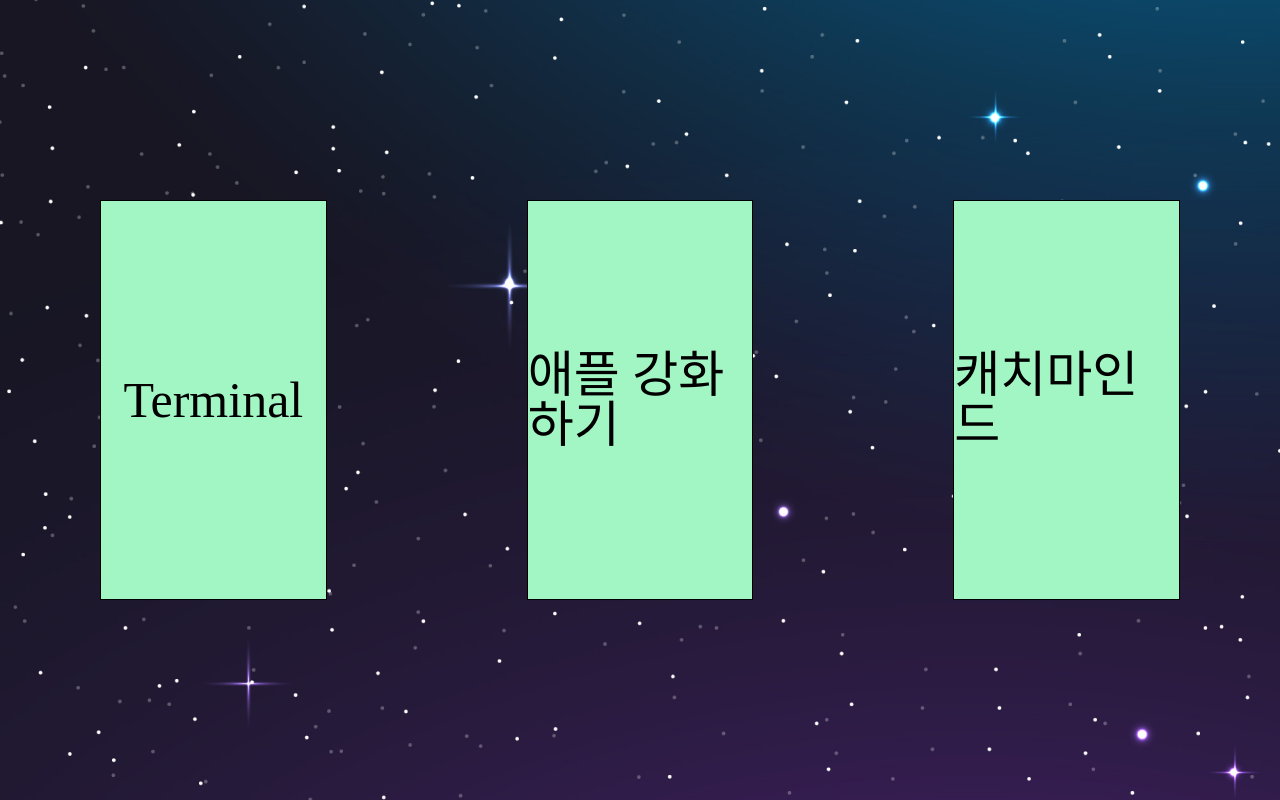
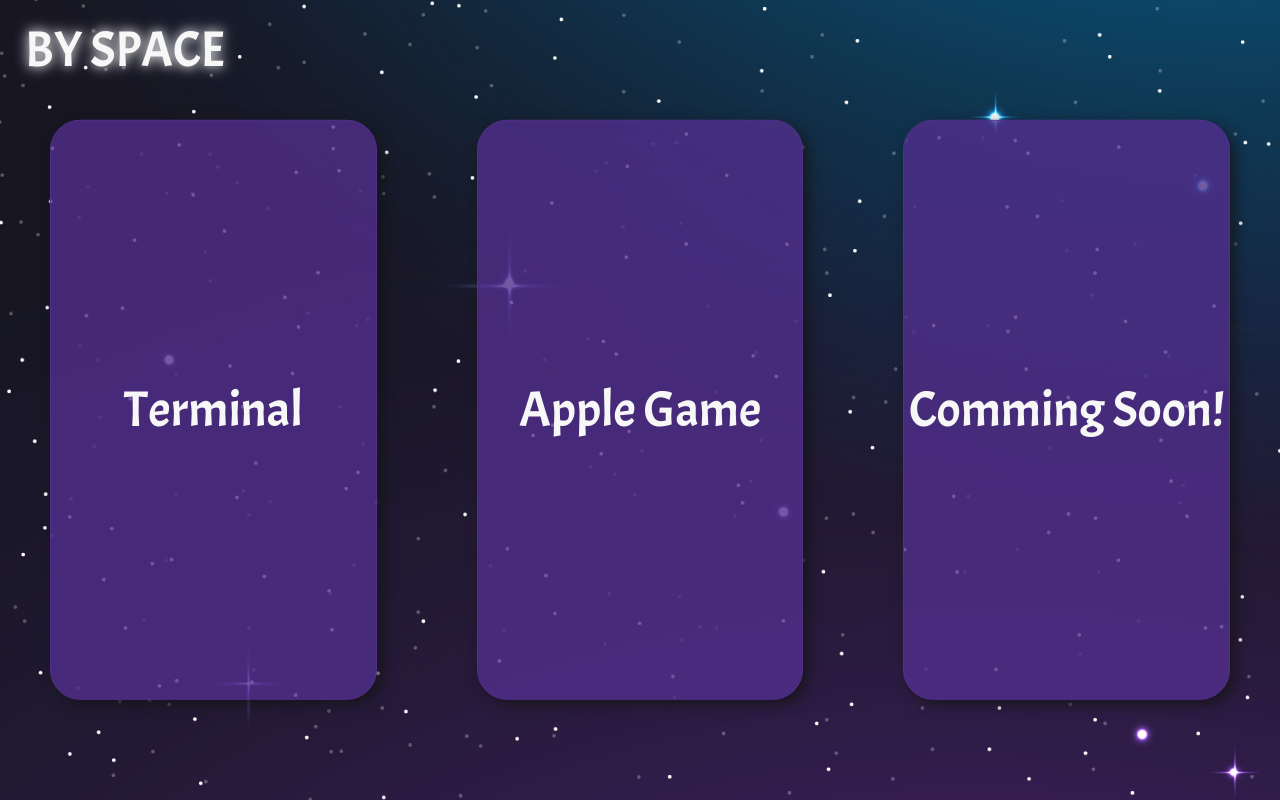
Before and after one commit to taulmax/quing_ming, a plain HTML site: page index.html in a window 1280 px wide. Both pictures are taken after a click on the button "PLAY". Drawn offline with Linux system fonts and the light colour scheme.

Commit message:
자잘 수정

```diff
--- a/css/style.css
+++ b/css/style.css
@@ -56,6 +56,18 @@ body {
     box-shadow: 5px 5px 15px 5px #FFD200;
 }
 
+/* LOGO CSS */
+#logo {
+    font-family: 'Acme', sans-serif;
+    color: rgb(247, 247, 247);
+    text-shadow: 0 0 15px rgba(255, 255, 255, 0.8), 0 0 10px rgba(255, 255, 255, .5);
+    font-size: 50px;
+    cursor: pointer;
+    position: absolute;
+    left: 25px;
+    top: 25px;
+}
+
 /* Select Page CSS */
 #selectPage {
     width: 100%;
@@ -72,16 +84,40 @@ body {
 }
 
 .select_wrapper .game_box {
-    margin: 0px 100px;
+    font-family: 'Acme', sans-serif;
+    margin: 0px 50px;
     border: 1px solid black;
-    width: 400px;
-    height: 400px;
+    width: 350px;
+    height: 580px;
     display: flex;
     justify-content: center;
     align-items: center;
     font-size: 50px;
     cursor: pointer;
-    background-color: rgb(162, 246, 195);
+    background-color: rgba(82, 47, 141, 0.8);
+    border-color: rgb(82 47 141);
+    border-radius: 30px;
+    color: rgb(247, 247, 247);
+    -webkit-box-shadow: 5px 5px 15px -2px #141414;
+    box-shadow: 5px 5px 15px -2px #141414;
+    animation: game_box_dungsil 1s infinite alternate;
+    transition: all 0.2s ease-out;
+}
+
+.select_wrapper .game_box:hover {
+    background-color: rgb(247, 247, 247);
+    border-color: rgb(247, 247, 247);
+    color: rgb(82 47 141);
+}
+
+@keyframes game_box_dungsil {
+    0% {
+        transform: translate(0, 0);
+    }
+
+    100% {
+        transform: translate(0, 10px);
+    }
 }
 
 /* Terminal Page CSS */
--- a/index.html
+++ b/index.html
@@ -24,15 +24,18 @@
 
     <!-- Select Page -->
     <div id="selectPage">
+        <header id="logo" onclick="moveTo('selectPage', 'home');">BY SPACE</header>
         <div class="select_wrapper">
             <div class="game_box" onclick="moveTo('selectPage', 'terminalPage'); focusMyLog();">Terminal</div>
-            <div class="game_box" onclick="moveTo('selectPage', 'appleStoreGamePage'); setInitGameData();">애플 강화하기</div>
-            <div class="game_box">캐치마인드</div>
+            <div class="game_box" onclick="moveTo('selectPage', 'appleStoreGamePage'); setInitGameData();">Apple Game
+            </div>
+            <div class="game_box">Comming Soon!</div>
         </div>
     </div>
 
     <!-- Terminal Page -->
     <div id="terminalPage">
+        <header id="logo" onclick="deleteTerminal(); moveTo('terminalPage', 'home');">BY SPACE</header>
         <div class="terminal_wrapper">
             <div class="terminal_info">% Welcome to BY#Log terminal! %</div>
             <div class="terminal_info">-------------------------------</div>
--- a/js/terminal.js
+++ b/js/terminal.js
@@ -1,6 +1,15 @@
 // 첫 내 명령어 input focus
 const focusMyLog = () => {
   document.querySelector(".terminal_input").focus();
+};
+
+// 히스토리 지우기
+const deleteTerminal = () => {
+  const terminalWrapper = document.querySelector(".terminal_wrapper");
+  const pastLogs = document.querySelectorAll(".past_log");
+  for (let pastLog of pastLogs) {
+    terminalWrapper.removeChild(pastLog);
+  }
 };
 
 // input onKeyUp Event
```
